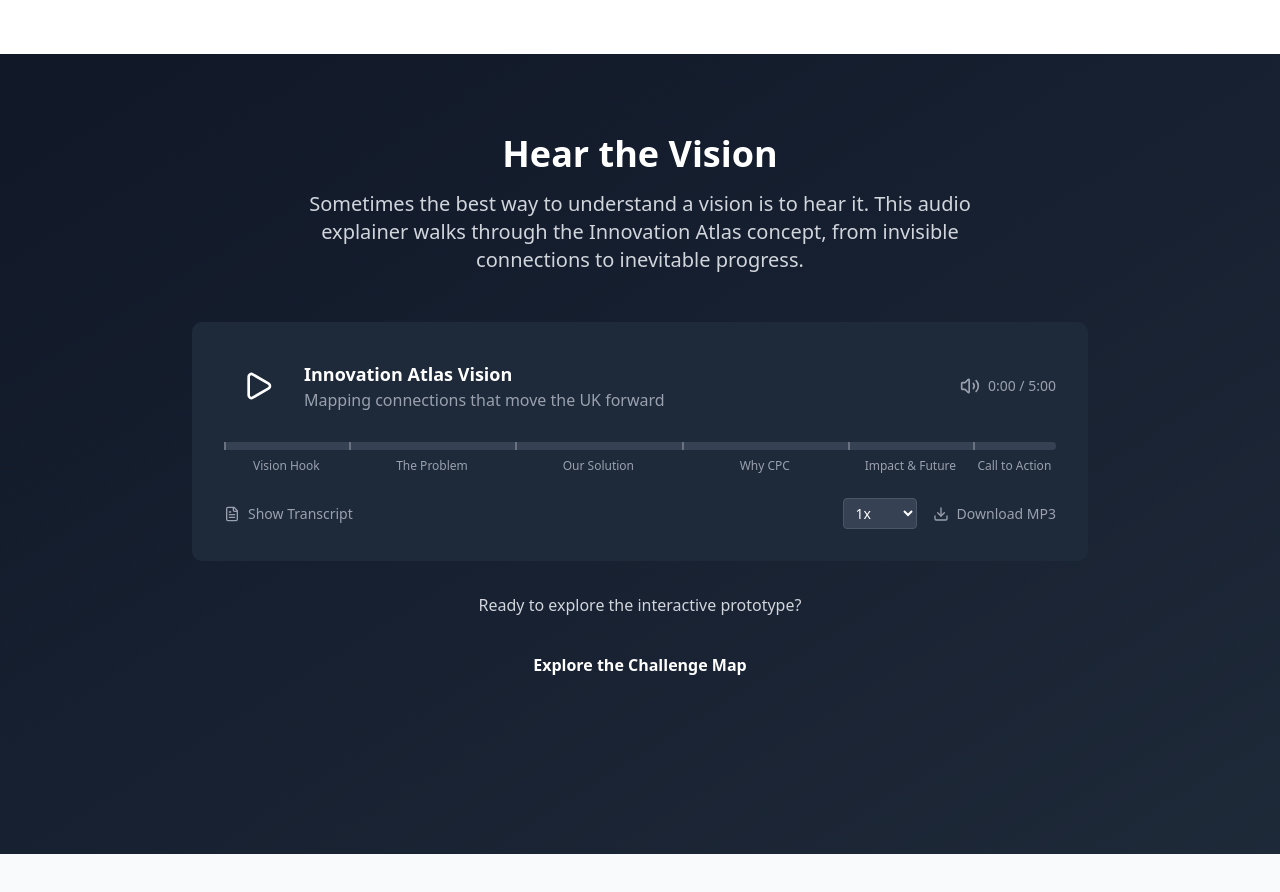
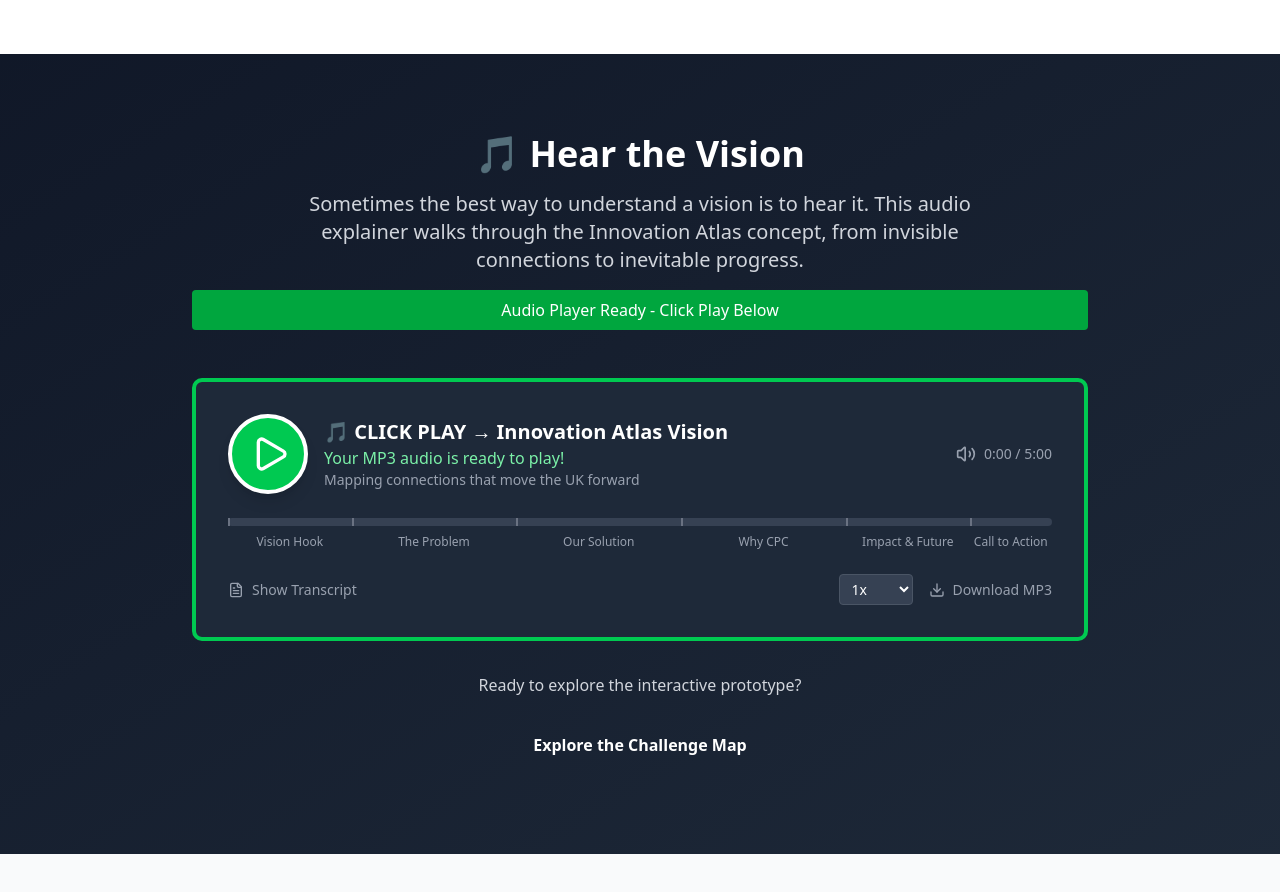
Before and after one commit to DayoOdunlami/Challenge-intelligence-platform, a Next.js app: page /for-reviewers in a window 1280 px wide. Shown: the part 9480-10372 px from the top of the page. Built offline with nearby package versions, Linux system fonts and the light colour scheme.

Commit message:
fix: Enhanced audio player visibility and functionality - Made play button larger and more prominent with white border - Added clear instructions and visual indicators - Updated button styling for better visibility - Ready for Vercel deployment testing

```diff
--- a/src/components/reviewer/AudioExplainerSection.tsx
+++ b/src/components/reviewer/AudioExplainerSection.tsx
@@ -68,31 +68,36 @@ Innovation Atlas — mapping connections that move the UK forward.
       <div className="max-w-4xl mx-auto">
         <div className="text-center mb-12">
           <h2 className="text-4xl font-bold text-white mb-4">
-            Hear the Vision
+            🎵 Hear the Vision
           </h2>
           <p className="text-xl text-gray-300 max-w-2xl mx-auto">
             Sometimes the best way to understand a vision is to hear it. This audio explainer walks through the Innovation Atlas concept, from invisible connections to inevitable progress.
           </p>
+          <div className="mt-4 p-2 bg-green-600 text-white rounded">
+            Audio Player Ready - Click Play Below
+          </div>
         </div>
 
         {/* Audio Player */}
         <StaggeredItem>
-          <div className="bg-gray-800 rounded-lg p-8 mb-8">
+          <div className="bg-gray-800 rounded-lg p-8 mb-8 border-4 border-green-500">
             <div className="flex items-center justify-between mb-6">
               <div className="flex items-center space-x-4">
                 <button
                   onClick={togglePlay}
-                  className="w-16 h-16 bg-cpc-green-600 hover:bg-cpc-green-700 rounded-full flex items-center justify-center transition-colors duration-200"
+                  className="w-20 h-20 bg-green-500 hover:bg-green-600 rounded-full flex items-center justify-center transition-colors duration-200 shadow-lg border-4 border-white"
+                  title="Click to play Innovation Atlas audio"
                 >
                   {isPlaying ? (
-                    <Pause className="w-8 h-8 text-white" />
+                    <Pause className="w-10 h-10 text-white" />
                   ) : (
-                    <Play className="w-8 h-8 text-white ml-1" />
+                    <Play className="w-10 h-10 text-white ml-1" />
                   )}
                 </button>
                 <div>
-                  <h3 className="text-lg font-semibold text-white">Innovation Atlas Vision</h3>
-                  <p className="text-gray-400">Mapping connections that move the UK forward</p>
+                  <h3 className="text-xl font-bold text-white">🎵 CLICK PLAY → Innovation Atlas Vision</h3>
+                  <p className="text-green-300 font-medium">Your MP3 audio is ready to play!</p>
+                  <p className="text-gray-400 text-sm">Mapping connections that move the UK forward</p>
                 </div>
               </div>
               <div className="flex items-center space-x-2">
```
